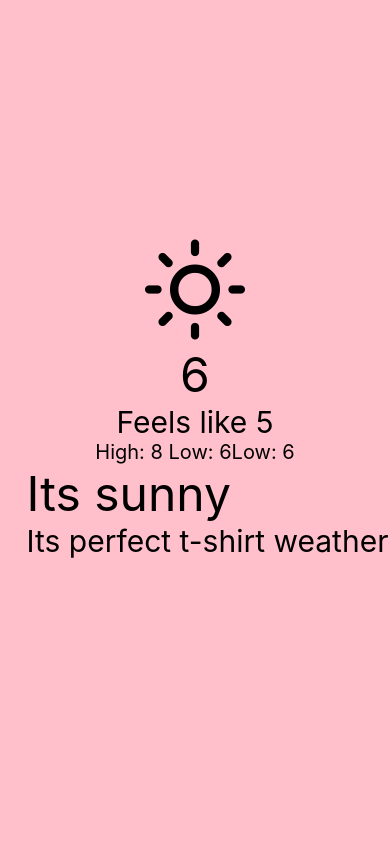
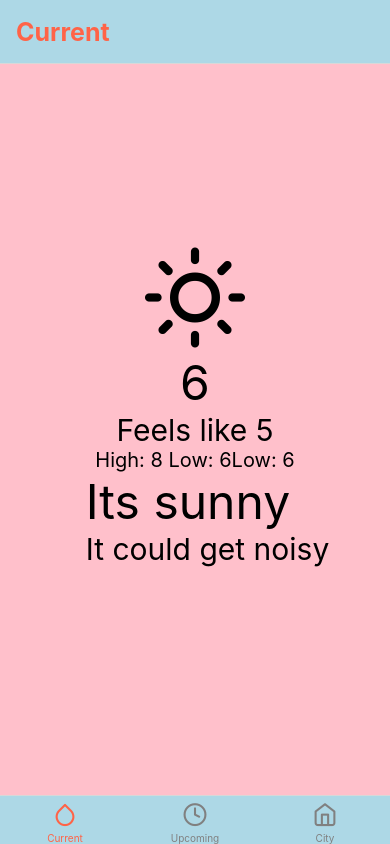
Before and after one commit to carlosazeta/WeatherApp, a React Native app: screen /Current in a window 390 px wide. Built offline with nearby package versions, Linux system fonts and the light colour scheme.

Commit message:
Create screen navigation

```diff
--- a/App.js
+++ b/App.js
@@ -1,22 +1,12 @@
 import React from 'react'
-import { View, StyleSheet } from 'react-native'
-import CurrentWeather from './src/screens/CurrentWeather'
-// import UpcomingWeather from './src/screens/UpcomingWeather'
-// import City from './src/screens/City'
+import { NavigationContainer } from '@react-navigation/native'
+import Tabs from './src/components/Tabs'
 const App = () => {
   return (
-    <View style={styles.container}>
-      <CurrentWeather />
-      {/* <UpcomingWeather /> */}
-      {/* <City /> */}
-    </View>
+    <NavigationContainer>
+      <Tabs />
+    </NavigationContainer>
   )
 }
 
-const styles = StyleSheet.create({
-  container: {
-    flex: 1
-  }
-})
-
 export default App
--- a/package.json
+++ b/package.json
@@ -9,10 +9,14 @@
     "web": "expo start --web"
   },
   "dependencies": {
+    "@react-navigation/bottom-tabs": "^6.5.11",
+    "@react-navigation/native": "^6.1.9",
     "expo": "~49.0.15",
     "expo-status-bar": "~1.6.0",
     "react": "18.2.0",
-    "react-native": "0.72.6"
+    "react-native": "0.72.6",
+    "react-native-safe-area-context": "4.6.3",
+    "react-native-screens": "~3.22.0"
   },
   "devDependencies": {
     "@babel/core": "^7.20.0",
--- /dev/null
+++ b/src/components/Tabs.jsx
@@ -0,0 +1,49 @@
+import React from 'react'
+import CurrentWeather from '../screens/CurrentWeather'
+import UpcomingWeather from '../screens/UpcomingWeather'
+import City from '../screens/City'
+import { createBottomTabNavigator } from '@react-navigation/bottom-tabs'
+import { Feather } from '@expo/vector-icons'
+
+const Tab = createBottomTabNavigator()
+
+const Tabs = () => {
+  return (
+      <Tab.Navigator screenOptions={{
+        tabBarActiveTintColor: 'tomato',
+        tabBarInactiveTintColor: 'grey',
+        tabBarStyle: {
+          backgroundColor: 'lightblue'
+        },
+        headerStyle: {
+          backgroundColor: 'lightblue'
+        },
+        headerTitleStyle: {
+          fontWeight: 'bold',
+          fontSize: 25,
+          color: 'tomato'
+        }
+      }}>
+        <Tab.Screen name={'Current'} component={CurrentWeather} options={ {
+          tabBarIcon: ({ focused }) => (<Feather
+            name={ 'droplet' }
+            size={25}
+            color={focused ? 'tomato' : 'grey'}/>)
+        } }/>
+        <Tab.Screen name={'Upcoming'} component={UpcomingWeather} options={ {
+          tabBarIcon: ({ focused }) => (<Feather
+            name={ 'clock' }
+            size={25}
+            color={focused ? 'tomato' : 'grey'}/>)
+        } }/>
+        <Tab.Screen name={'City'} component={City} options={ {
+          tabBarIcon: ({ focused }) => (<Feather
+            name={ 'home' }
+            size={25}
+            color={focused ? 'tomato' : 'grey'}/>)
+        } }/>
+      </Tab.Navigator>
+  )
+}
+
+export default Tabs
--- a/src/screens/CurrentWeather.jsx
+++ b/src/screens/CurrentWeather.jsx
@@ -2,6 +2,7 @@
 import { View, Text, SafeAreaView, StyleSheet } from 'react-native'
 import { Feather } from '@expo/vector-icons'
 import RowText from '../components/RowText'
+import { weatherType } from '../utilities/weatherType'
 
 const CurrentWeather = () => {
   const {
@@ -31,7 +32,7 @@
         />
         <RowText
           messageOne={'Its sunny'}
-          messageTwo={'Its perfect t-shirt weather'}
+          messageTwo={weatherType.Thunderstorm.message}
           containerStyles={bodyWrapper}
           messageOneStyles={description}
           messageTwoStyles={message}
--- /dev/null
+++ b/src/utilities/weatherType.js
@@ -0,0 +1,42 @@
+export const weatherType = {
+  Thunderstorm: {
+    icon: 'zap',
+    message: 'It could get noisy',
+    backgroundColor: '#000000'
+  },
+  Drizzle: {
+    icon: 'cloud-rain',
+    message: 'It might rain a little',
+    backgroundColor: '#36454f'
+  },
+  Rain: {
+    icon: 'umbrella',
+    message: 'You will need and umbrella',
+    backgroundColor: '#000ff'
+  },
+  Snow: {
+    icon: 'cloud-snow',
+    message: 'Lets build a snowman',
+    backgroundColor: '#7f6065'
+  },
+  Clear: {
+    icon: 'sun',
+    message: 'Its perfect t-shirt weather',
+    backgroundColor: '#e47200'
+  },
+  Clouds: {
+    icon: 'cloud',
+    message: 'You could live in the cloud',
+    backgroundColor: '#363636'
+  },
+  Haze: {
+    icon: 'wind',
+    message: 'It might be a bit damp',
+    backgroundColor: '#58586e'
+  },
+  Mist: {
+    incon: 'align-justify',
+    message: 'It might be hard to see',
+    backgroundColor: '#3e3e37'
+  }
+}
```
Also changed, not shown: 1 other file (tests, documents, lock files or other folders).
